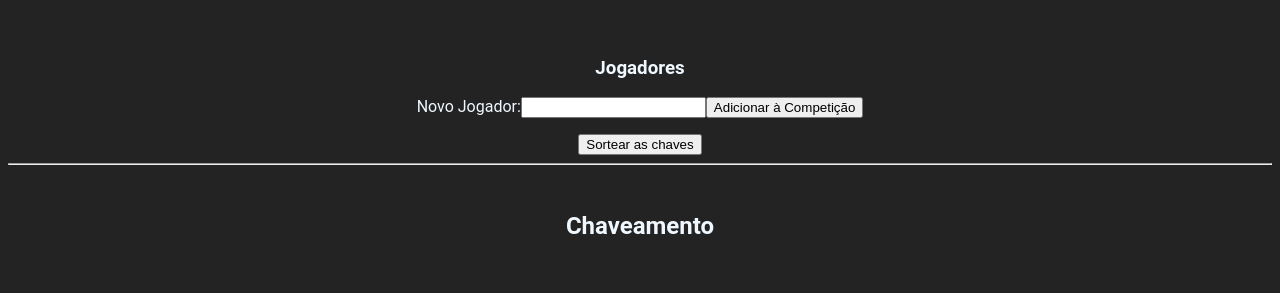
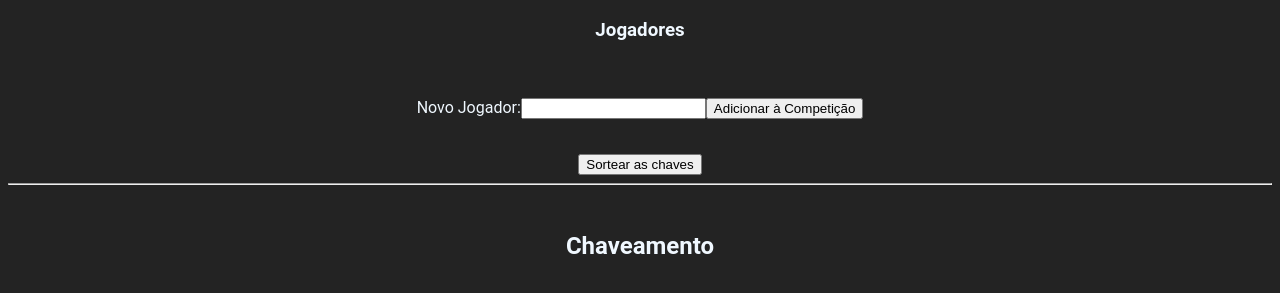
Before and after one commit to nicolasvondolinger/prizeDraw, a plain HTML site: page index.html in a window 1280 px wide. Shown: the part 89-382 px from the top of the page. Drawn offline with Linux system fonts and the light colour scheme.

Commit message:
Update index.html

```diff
--- a/index.html
+++ b/index.html
@@ -1,5 +1,6 @@
 <!DOCTYPE html>
 <html lang="en">
+
 <head>
   <meta charset="UTF-8">
   <meta http-equiv="X-UA-Compatible" content="IE=edge">
@@ -8,12 +9,16 @@
   <script src="script.js" defer></script>
   <link rel="stylesheet" href="style.css">
 </head>
+
 <body>
   <br>
   <h1>Sorteio do Preto</h1>
-  <br>
   <h3>Jogadores</h3>
-  <label for="input">Novo Jogador:</label><input type="text" id="input"><button onclick="addPlayer()">Adicionar à Competição</button>
+  <br><br>
+  <div class="input">
+    <label for="input">Novo Jogador:</label><input type="text" id="input"><button onclick="addPlayer()">Adicionar à
+      Competição</button>
+  </div>
   <br>
   <section>
     <ul id="players">
@@ -30,4 +35,5 @@
     </ul>
   </section>
 </body>
+
 </html>
```
